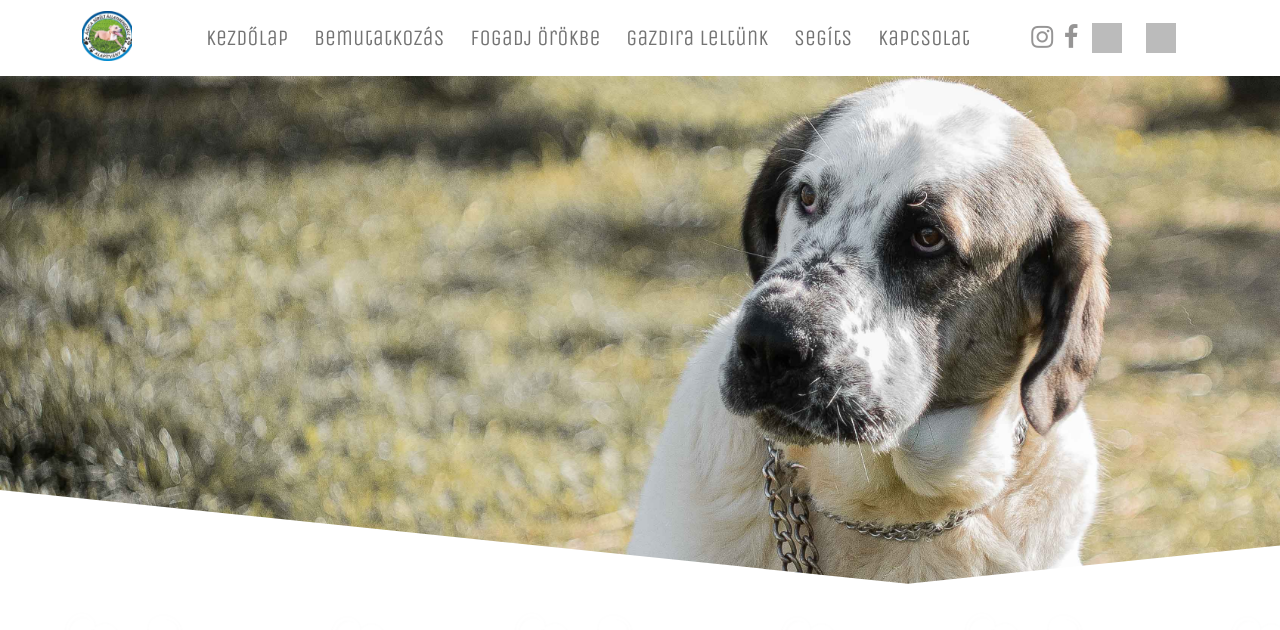
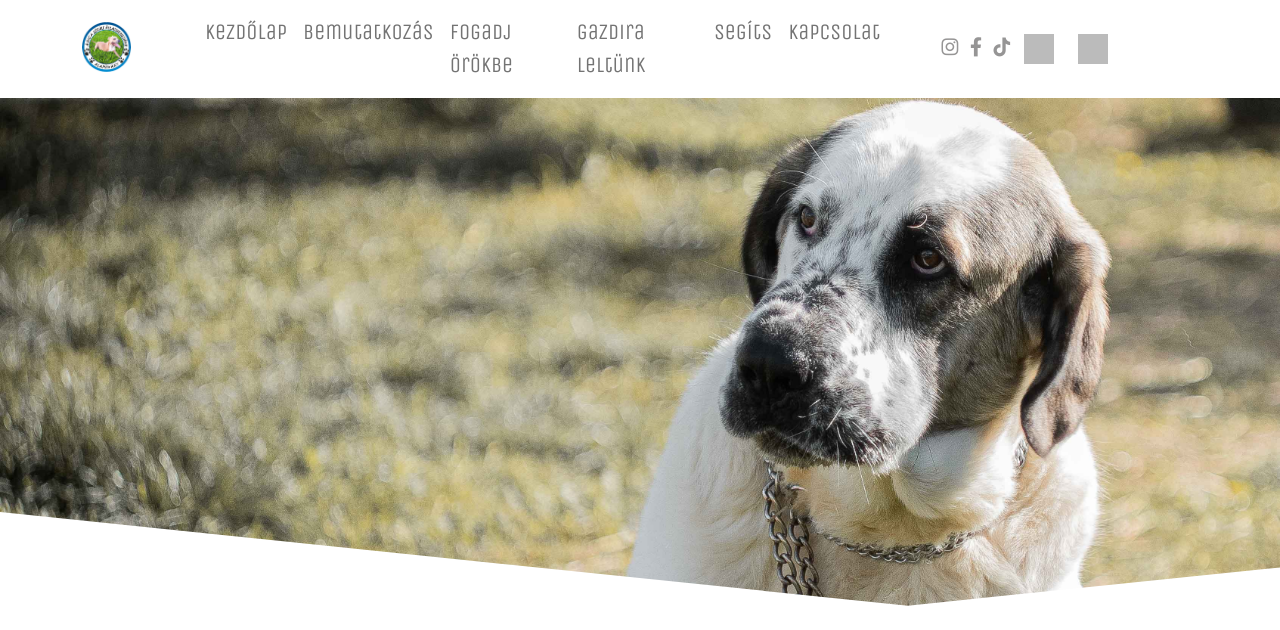
Before and after one commit to nagada88/menhely, a Django app: page /en/ in a window 1280 px wide. Shown: the top 630 px of the page. Run offline with Django 3.2, Linux system fonts and the light colour scheme; data that the repository does not hold is empty; some libraries are stand-ins or nearby versions; some web fonts are replaced; grey boxes are pictures that could not be loaded.

Commit message:
adat updatek, plusz logo update

```diff
--- a/app_menhely/static/app_menhely/menhely.css
+++ b/app_menhely/static/app_menhely/menhely.css
@@ -1340,7 +1340,7 @@ span.img-text:hover {
 }
 
 .languages{
-  min-width: 170px;
+  min-width: 260px;
 }
 
 .languages img{
--- a/app_menhely/templates/helpcards.html
+++ b/app_menhely/templates/helpcards.html
@@ -30,7 +30,7 @@
                         <p>{% trans "Paypalon keresztül az alábbi gombra nyomva tud nekünk segíteni" %}
                         <form action="https://www.paypal.com/donate" method="post" target="_blank" class="paypal">
                          <!-- Identify your business so that you can collect the payments. -->
-                         <input type="hidden" name="business" value="33agica@gmail.com">
+                         <input type="hidden" name="business" value="agicaallatotthona@gmail.com">
                          <!-- Specify details about the contribution -->
                          <input type="hidden" name="no_recurring" value="0">
                          <input type="hidden" name="item_name" value="Agica Serult Allat Menedeke">
@@ -60,7 +60,7 @@
                             <img src="https://img.icons8.com/external-icongeek26-outline-icongeek26/64/null/external-call-currency-icongeek26-outline-icongeek26.png"/><br>
                             <h2>Adhat vonal</h2><br>
                             <p>Amennyiben telefonos hívás segítségével szeretne segíteni, hívja a <b>13600</b>-as számot és gépelje be a <b>28</b>-as kódot!</p>
-                            <p><a href="https://adjukossze.hu/adomanygyujtes/te-vagy-a-jovonk-agica-serultallat-menedeke-alapitvany-1737/tamogatom" target="_blank"><button class="segitscard-button">Részletek</button></a></p>
+                            <p><a href="https://adjukossze.hu/adomanygyujtes/egy-hivassal-egy-kisallatnak-segitesz-segits-te-is-2626" target="_blank"><button class="segitscard-button">Részletek</button></a></p>
                         </div>
                     {% endif %}
             </div>
--- a/app_menhely/templates/main.html
+++ b/app_menhely/templates/main.html
@@ -26,6 +26,7 @@
 
 <!-- CSS only -->
 <link href="https://cdn.jsdelivr.net/npm/bootstrap@5.2.2/dist/css/bootstrap.min.css" rel="stylesheet" integrity="sha384-Zenh87qX5JnK2Jl0vWa8Ck2rdkQ2Bzep5IDxbcnCeuOxjzrPF/et3URy9Bv1WTRi" crossorigin="anonymous">
+<link rel="stylesheet" href="https://cdn.jsdelivr.net/npm/bootstrap-icons@1.8.1/font/bootstrap-icons.css">
 
 <!-- JavaScript Bundle with Popper -->
 <script src="https://cdn.jsdelivr.net/npm/bootstrap@5.2.2/dist/js/bootstrap.bundle.min.js" integrity="sha384-OERcA2EqjJCMA+/3y+gxIOqMEjwtxJY7qPCqsdltbNJuaOe923+mo//f6V8Qbsw3" crossorigin="anonymous"></script>
@@ -38,8 +39,9 @@
 <link rel="stylesheet" href={% static 'app_menhely/css/lightbox.css' %}>
 <link rel="stylesheet" href={% static 'app_menhely/css/owl.carousel.min.css' %}>
 <link rel="stylesheet" href={% static 'app_menhely/css/owl.theme.default.min.css' %}>
-<link rel="stylesheet" href="https://cdnjs.cloudflare.com/ajax/libs/font-awesome/4.7.0/css/font-awesome.min.css">
+<link rel="stylesheet" href="https://cdnjs.cloudflare.com/ajax/libs/font-awesome/6.2.1/css/all.min.css">
 <link rel="icon" href={% static 'app_menhely/images/logo.png' %}>
+
 
 
 <!-- Google tag (gtag.js) -->
@@ -93,8 +95,9 @@
         </ul>
 
           <div class="languages">
-                <a href="https://www.instagram.com/agica_serultallat_menedeke/" target="blank"><i class="fa fa-instagram fa-lg socicon"></i></a>
-                <a href="https://www.facebook.com/agica.alapitvanya" target="blank"><i class="fa fa-facebook fa-lg socicon"></i></a>
+                <a href="https://www.instagram.com/agica_serultallat_menedeke/" target="blank"><i class="fa-brands fa-instagram socicon"></i></a>
+                <a href="https://www.facebook.com/agica.alapitvanya" target="blank"><i class="fa-brands fa-facebook-f socicon"></i></a>
+                <a href="https://www.tiktok.com/@agicasoltimenhely" target="blank"><i class="fa-brands fa-tiktok socicon"></i></a>
                 <a href="/hu/"><img src="https://img.icons8.com/offices/80/null/hungary.png" {% if "hu" in CURRENT_LANGUAGE %} class="rejts"{% endif %}/> </a>
 
                 <a href="/en/"><img src="https://img.icons8.com/color/96/null/great-britain.png" {% if "en" in CURRENT_LANGUAGE %} class="rejts"{% endif %} /> </a>
@@ -131,8 +134,9 @@
         <p><img src="https://img.icons8.com/ios/50/null/filled-message.png"/>&nbsp &nbsp {{ kapcsolat.0.emailcim }} </p>
         <p><img src="https://img.icons8.com/ios/50/null/marker--v1.png"/>&nbsp &nbsp {{ kapcsolat.0.telephely }} </p>
         <p>
-            <a href="https://www.instagram.com/agica_serultallat_menedeke/" target="blank"><i class="fa fa-instagram fa-lg socicon"></i> &nbsp &nbsp </a>
-            <a href="https://www.facebook.com/agica.alapitvanya" target="blank"><i class="fa fa-facebook fa-lg socicon"></i></a>
+                <a href="https://www.instagram.com/agica_serultallat_menedeke/" target="blank"><i class="fa-brands fa-instagram socicon"></i>&nbsp &nbsp</a>
+                <a href="https://www.facebook.com/agica.alapitvanya" target="blank"><i class="fa-brands fa-facebook-f socicon"></i>&nbsp &nbsp</a>
+            <a href="https://www.tiktok.com/@agicasoltimenhely" target="blank"><i class="fa-brands fa-tiktok socicon"></i></a>
         </p>
       </div>
       <div class="col-lg-4 pt-xs-5 contacts">
```
Also changed, not shown: app_menhely/static/app_menhely/images/logo.jpg, app_menhely/static/app_menhely/images/logo.png.
